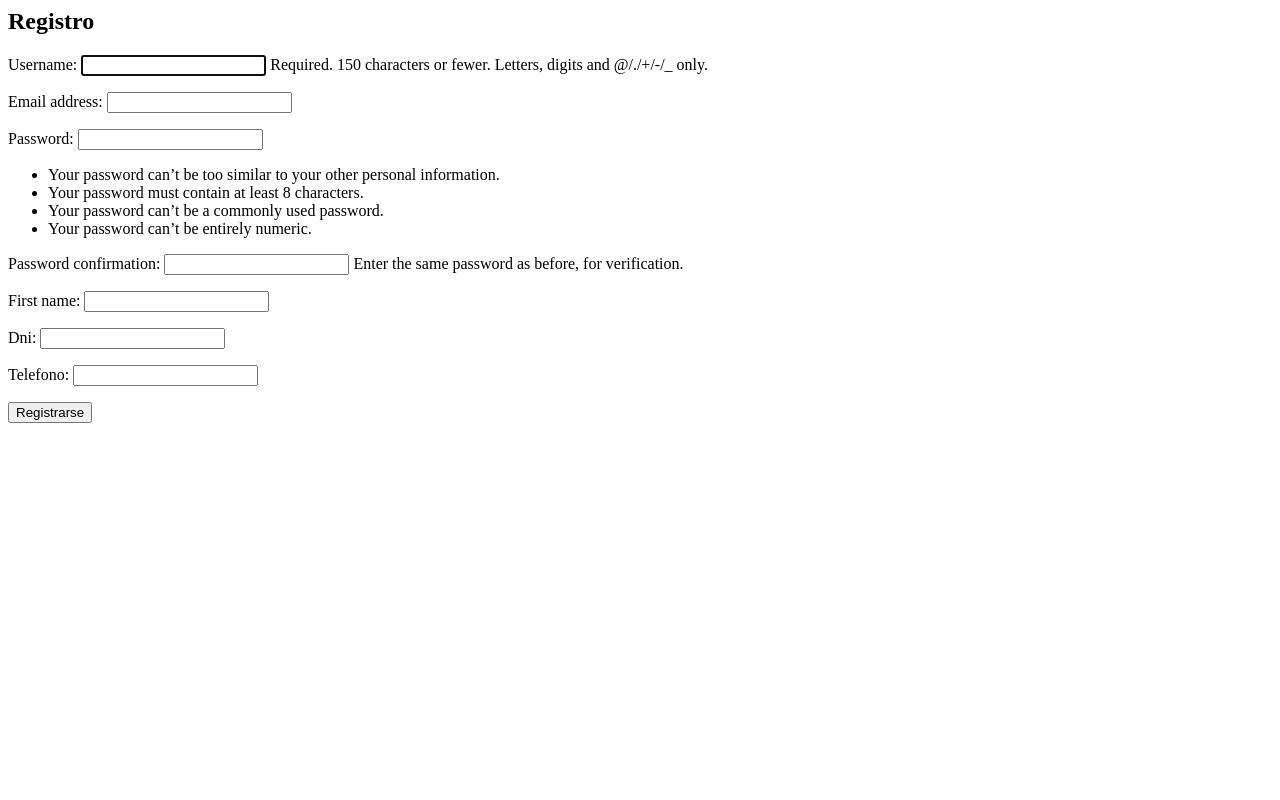
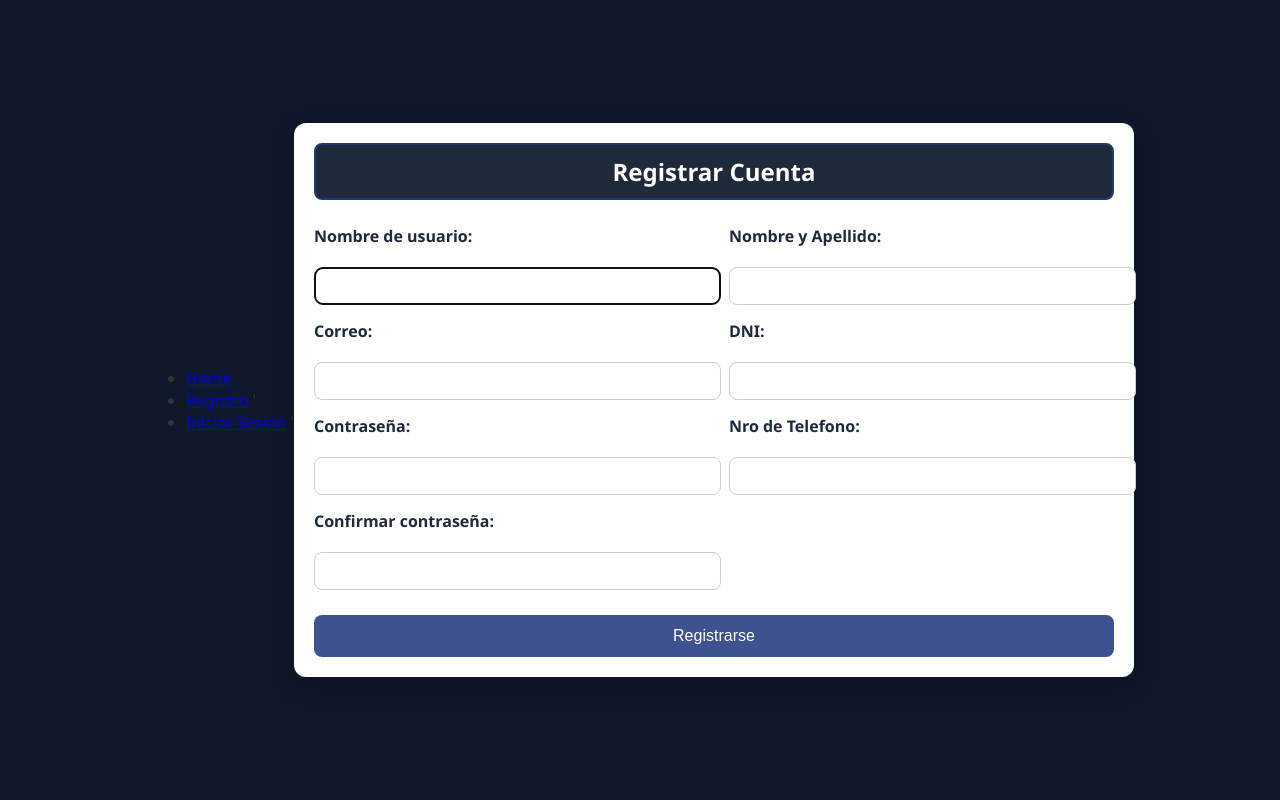
Before and after one commit to tomaspaoletti00/Ingenieria-de-Software-2, a Django app: page /usuarios/registro/ in a window 1280 px wide. Run offline with Django 5.2, Linux system fonts and the light colour scheme.

Commit message:
arreglo del login, logout, registro y vista de inmuebles

```diff
--- a/gestion_inmuebles/urls.py
+++ b/gestion_inmuebles/urls.py
@@ -3,5 +3,6 @@ from . import views
 
 urlpatterns = [
     path('crear/', views.crear_inmueble, name='crear_inmueble'),
-    path('homeInmuebles/', views.homeInmuebles, name='homeInmuebles'),
+    path('adminInmuebles/', views.adminInmuebles, name='adminInmuebles'),
+    path('listaInmuebles/', views.listarInmuebles, name='listaInmuebles'),
 ]
--- a/gestion_usuarios/forms.py
+++ b/gestion_usuarios/forms.py
@@ -1,11 +1,17 @@
 from django import forms
 from django.contrib.auth.forms import UserCreationForm
 from .models import Usuario
+from django.contrib.auth.models import User
 
 class RegistroUsuarioForm(UserCreationForm):
     class Meta:
         model = Usuario
         fields = ['username', 'email', 'password1', 'password2', 'first_name', 'dni', 'telefono']
+        labels = { 'username':'Nombre de Usuario', 'email':'Correo','password1':'Contraseña',
+                  'password2':'Repetir Contraseña', 'first_name':"Nombre y Apellido",'dni':'DNI',
+                  'telefono':'Nro de Telefono'}
+
+
 
     def clean_email(self):
         email = self.cleaned_data.get('email')
@@ -18,3 +24,9 @@ class RegistroUsuarioForm(UserCreationForm):
         if len(password) < 6:
             raise forms.ValidationError("La contraseña debe tener mínimo 6 caracteres.")
         return password
+
+    def __init__(self, *args, **kwargs):
+        super().__init__(*args, **kwargs)
+        self.fields["username"].label = "Nombre de usuario"
+        self.fields["password1"].label = "Contraseña"
+        self.fields["password2"].label = "Confirmar contraseña"
--- a/gestion_usuarios/models.py
+++ b/gestion_usuarios/models.py
@@ -2,6 +2,7 @@ from django.db import models
 
 from django.contrib.auth.models import AbstractUser
 from django.db import models
+
 
 class Usuario(AbstractUser):
     dni = models.CharField(max_length=10, unique=True)
--- a/gestion_usuarios/urls.py
+++ b/gestion_usuarios/urls.py
@@ -1,8 +1,11 @@
 from django.urls import path
 from . import views
+from django.contrib.auth.views import LogoutView
 
 urlpatterns = [
     path('registro/', views.registrar_usuario, name='registro'),
     path('login/', views.login_usuario, name='login'),
     path('home/', views.home, name='home'),
+    path('logout/', views.logout_usuario, name='logout'),
+
 ]
--- a/gestion_usuarios/views.py
+++ b/gestion_usuarios/views.py
@@ -2,7 +2,7 @@ from django.shortcuts import render
 from django.shortcuts import render, redirect
 from .forms import RegistroUsuarioForm
 
-from django.contrib.auth import authenticate, login
+from django.contrib.auth import authenticate, login, logout
 from django.contrib import messages
 
 def home(request):
@@ -25,7 +25,11 @@ def login_usuario(request):
         user = authenticate(request, username=username, password=password)
         if user is not None:
             login(request, user)
-            return redirect('home')  # redirigí a la vista que quieras como home
+            return redirect('listaInmuebles')  # redirigí a la vista que quieras como home
         else:
             messages.error(request, 'Usuario o contraseña incorrectos.')
     return render(request, 'gestion_usuarios/login.html')
+
+def logout_usuario(request):
+    logout(request)
+    return redirect('home')
--- a/sistema/urls.py
+++ b/sistema/urls.py
@@ -19,6 +19,7 @@ from django.urls import path
 from django.urls import path, include
 from gestion_usuarios.views import home
 
+
 urlpatterns = [
     path('usuarios/', include('gestion_usuarios.urls')),
     path('', home, name='home'),
--- /dev/null
+++ b/static/styles/registro.css
@@ -0,0 +1,83 @@
+body {
+  font-family: 'Segoe UI', sans-serif;
+  background-color: #0f172a; /* Azul oscuro sólido */
+  color: #333;
+  margin: 0;
+  padding: 0;
+  display: flex;
+  justify-content: center;
+  align-items: center;
+  height: 100vh;
+}
+
+.titulo {
+  background-color:#1e293b;
+  padding: 10px;
+  margin-bottom: 25px;
+  border-radius: 8px;
+  text-align: center;
+  color: white;
+  border: 2px solid #1e3c72; /* Marco oscuro */
+}
+
+.registro-container {
+  background-color: #ffffff;
+  padding: 20px;
+  border-radius: 12px;
+  box-shadow: 0 8px 25px rgba(0, 0, 0, 0.2);
+  width: 90%;
+  max-width: 800px;
+}
+
+.titulo h2 {
+  margin: 0;
+  font-size: 24px;
+}
+
+
+.form-columns {
+  display: flex;
+  gap: 30px;
+  margin-bottom: 25px;
+}
+
+.form-left,
+.form-right {
+  flex: 1;
+  display: flex;
+  flex-direction: column;
+  gap: 15px;
+}
+
+input[type="text"],
+input[type="email"],
+input[type="password"],
+input[type="number"] {
+  width: 100%;
+  padding: 10px;
+  margin-top: 5px;
+  border: 1px solid #ccc;
+  border-radius: 8px;
+  font-size: 14px;
+}
+
+label {
+  font-weight: bold;
+  color: #1e293b;
+}
+
+button {
+  width: 100%;
+  padding: 12px;
+  background-color: #3e5190; /* Azul fuerte */
+  color: white;
+  border: none;
+  border-radius: 8px;
+  font-size: 16px;
+  cursor: pointer;
+  transition: background-color 0.3s ease;
+}
+
+button:hover {
+  background-color: #395295;
+}
--- /dev/null
+++ b/templates/base.html
@@ -0,0 +1,38 @@
+{% load static %}
+<!DOCTYPE html>
+<html lang="en">
+<head>
+    <meta charset="UTF-8">
+    <meta name="viewport" content="width=device-width, initial-scale=1.0">
+    <title>Alquier Express Inicio</title>
+</head>
+<body>
+
+
+    <nav>
+        <ul>
+            <li>
+                <a href="/">Home</a>
+                </li>
+            <li>
+                <a href="/usuarios/registro">Registro</a>
+                '</li>
+
+            {% if user.is_authenticated %}
+            <li>
+                <a href="/usuarios/logout">Cerrar Sesión</a>
+                </li>
+            {% else %}
+             <li>
+                <a href="/usuarios/login">Iniciar Sesión</a>
+                '</li>
+            {% endif %}
+
+        </ul>
+    </nav>
+
+    {% block content %}
+
+    {% endblock %}
+</body>
+</html>
--- a/templates/gestion_usuarios/registro.html
+++ b/templates/gestion_usuarios/registro.html
@@ -1,6 +1,40 @@
-<h2>Registro</h2>
-<form method="post">
-  {% csrf_token %}
-  {{ form.as_p }}
-  <button type="submit">Registrarse</button>
-</form>
+
+{% extends 'base.html' %}
+
+{% load static %}
+{% block content %}
+<link rel="stylesheet" href="{% static 'styles/registro.css' %}">
+<!DOCTYPE html>
+<html lang="es">
+<head>
+  <meta charset="UTF-8">
+  <meta name="viewport" content="width=device-width, initial-scale=1">
+  <title>Registro</title>
+  <link rel="stylesheet" href="{% static 'styles/registro.css' %}">
+</head>
+<body>
+  <div class="registro-container">
+    <div class="titulo">
+     <h2>Registrar Cuenta</h2>
+    </div>
+    <form method="post">
+      {% csrf_token %}
+      <div class="form-columns">
+        <div class="form-left">
+          {{ form.username.label_tag }} {{ form.username }}
+          {{ form.email.label_tag }} {{ form.email }}
+          {{ form.password1.label_tag }} {{ form.password1 }}
+          {{ form.password2.label_tag }} {{ form.password2 }}
+        </div>
+        <div class="form-right">
+          {{ form.first_name.label_tag }} {{ form.first_name }}
+          {{ form.dni.label_tag }} {{ form.dni }}
+          {{ form.telefono.label_tag }} {{ form.telefono }}
+        </div>
+      </div>
+      <button type="submit">Registrarse</button>
+    </form>
+  </div>
+</body>
+</html>
+{% endblock %}
```
Also changed, not shown: gestion_inmuebles/views.py (+7 -2 lines), sistema/settings.py (+11 -11 lines), static/styles/listaInmuebles.css (added, +82 -0 lines), templates/gestion_inmuebles/listaInmuebles.html (added, +49 -0 lines), templates/gestion_usuarios/home.html (+7 -3 lines), templates/gestion_usuarios/login.html (+41 -12 lines), db.sqlite3, static/styles/login.css (added), templates/gestion_inmuebles/adminInmuebles.html (renamed from templates/gestion_inmuebles/homeInmuebles.html).
